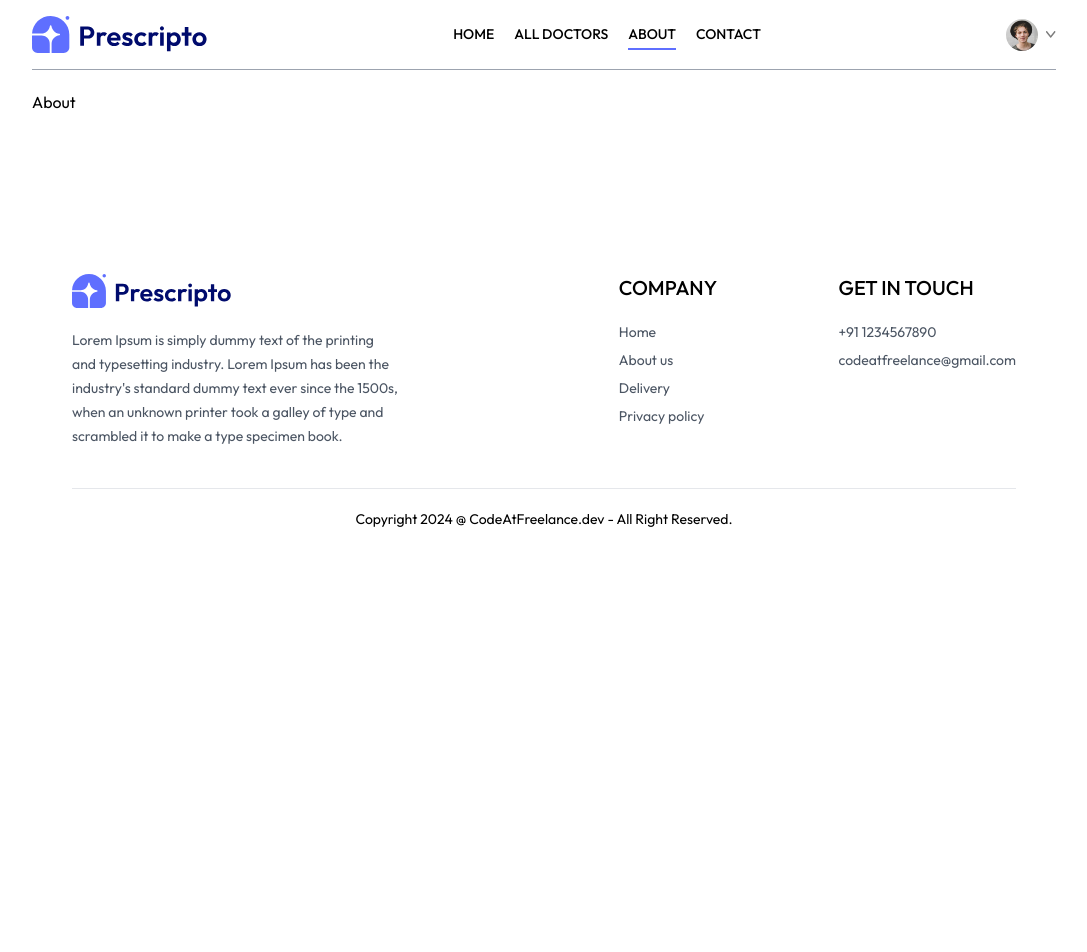
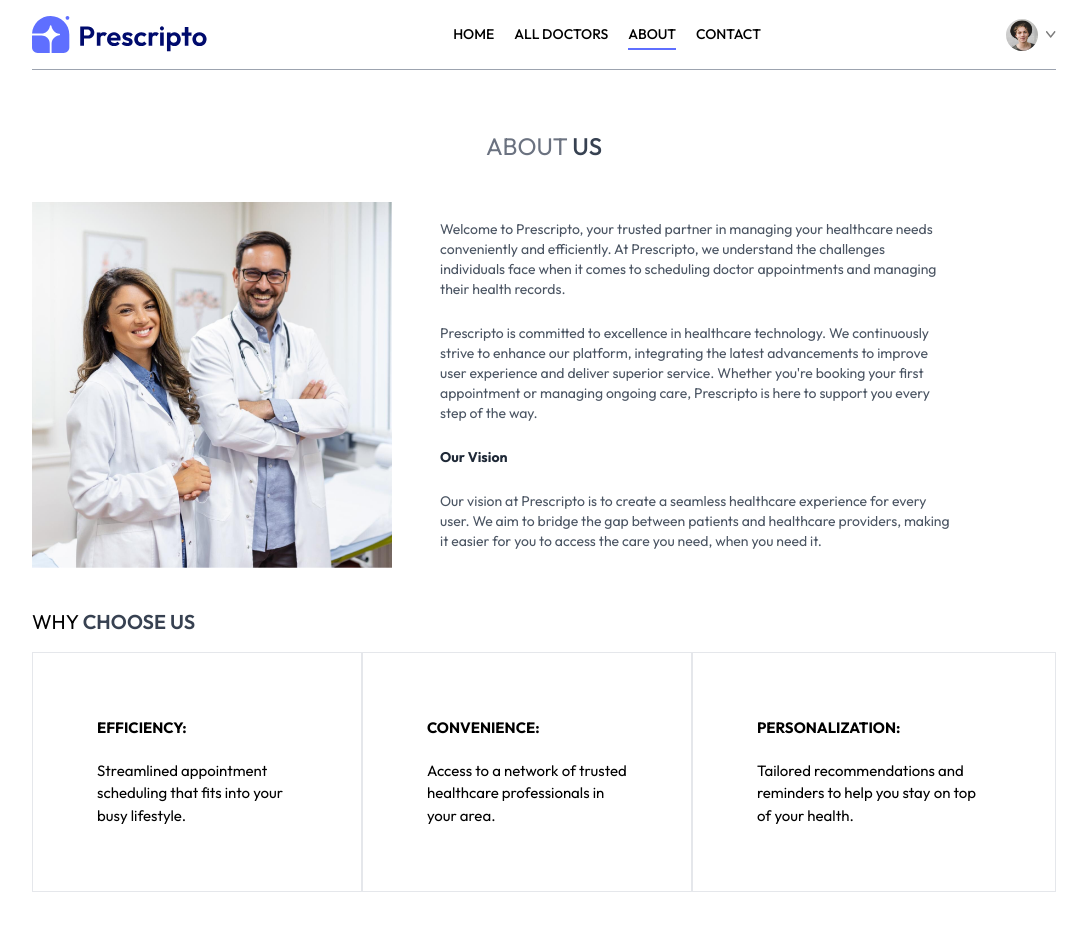
Before and after one commit to mintrgm/Kokoro-Care, a React (Vite) app in the folder frontend/: page /about in a window 1280 px wide. Shown: the top 952 px of the page, without its empty margins (96-1183 px from the left). Before the commit the page ends 800 px from the top, so only its background shows below. Built offline with nearby package versions, Linux system fonts and the light colour scheme.

Commit message:
add About us page

```diff
--- a/frontend/src/pages/About.jsx
+++ b/frontend/src/pages/About.jsx
@@ -1,8 +1,43 @@
 import React from 'react'
+import { assets } from '../assets/assets'
 
 const About = () => {
   return (
-    <div>About</div>
+    <div>
+      <div className='text-center text-2xl pt-10 text-gray-500'>
+        <p >ABOUT <span className='text-gray-700 font-medium'>US</span></p>
+      </div>
+
+      <div className='my-10 flex flex-col md:flex-row gap-12'>
+        <img src={assets.about_image} alt="" className='w-full md:max-w-[360px]'/>
+        <div className='flex flex-col justify-center gap-6 md:w-1/2 text-sm text-gray-600'>
+          <p>
+            Welcome to Prescripto, your trusted partner in managing your healthcare needs conveniently and efficiently. At Prescripto, we understand the challenges individuals face when it comes to scheduling doctor appointments and managing their health records.
+          </p>
+          <p>Prescripto is committed to excellence in healthcare technology. We continuously strive to enhance our platform, integrating the latest advancements to improve user experience and deliver superior service. Whether you're booking your first appointment or managing ongoing care, Prescripto is here to support you every step of the way.</p>
+          <b className='text-gray-800'>Our Vision</b>
+          <p>Our vision at Prescripto is to create a seamless healthcare experience for every user. We aim to bridge the gap between patients and healthcare providers, making it easier for you to access the care you need, when you need it.</p>
+        </div>
+      </div>
+
+      <div className='text-xl my-4'>
+        <p>WHY <span className='text-gray-700 font-semibold'>CHOOSE US</span></p>
+      </div>
+      <div className='flex flex-col md:flex-row mb-20'>
+        <div className='border px-10 md:px-16 py-8 sm:py-16 flex flex-col gap-5 text-[15px] hover:bg-primary hover:text-white transition-all duration-300 cursor-pointer'>
+          <b>EFFICIENCY:</b>
+          <p>Streamlined appointment scheduling that fits into your busy lifestyle.</p>
+        </div>
+        <div className='border px-10 md:px-16 py-8 sm:py-16 flex flex-col gap-5 text-[15px] hover:bg-primary hover:text-white transition-all duration-300 cursor-pointer'>
+          <b>CONVENIENCE:</b>
+          <p>Access to a network of trusted healthcare professionals in your area.</p>
+        </div>
+        <div className='border px-10 md:px-16 py-8 sm:py-16 flex flex-col gap-5 text-[15px] hover:bg-primary hover:text-white transition-all duration-300 cursor-pointer'>
+          <b>PERSONALIZATION:</b>
+          <p>Tailored recommendations and reminders to help you stay on top of your health.</p>
+        </div>
+      </div>
+    </div>
   )
 }
 
```
